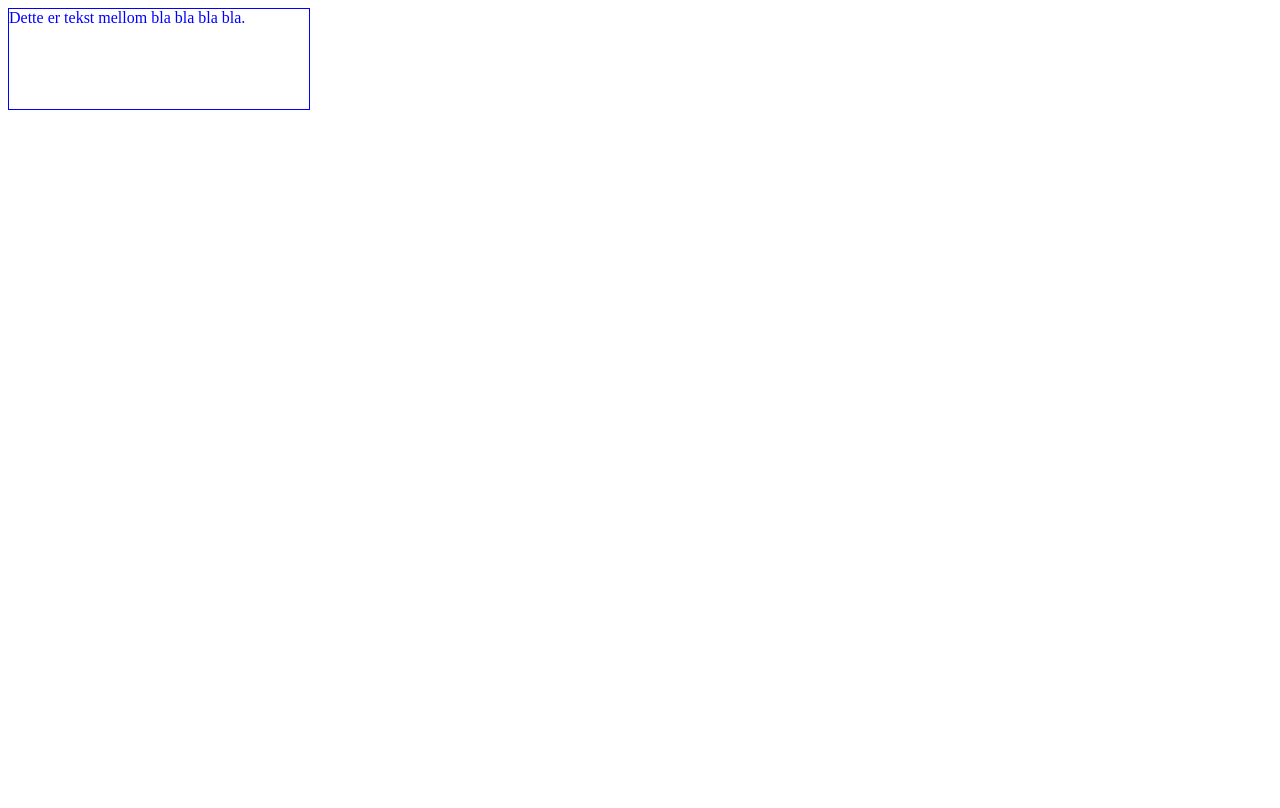
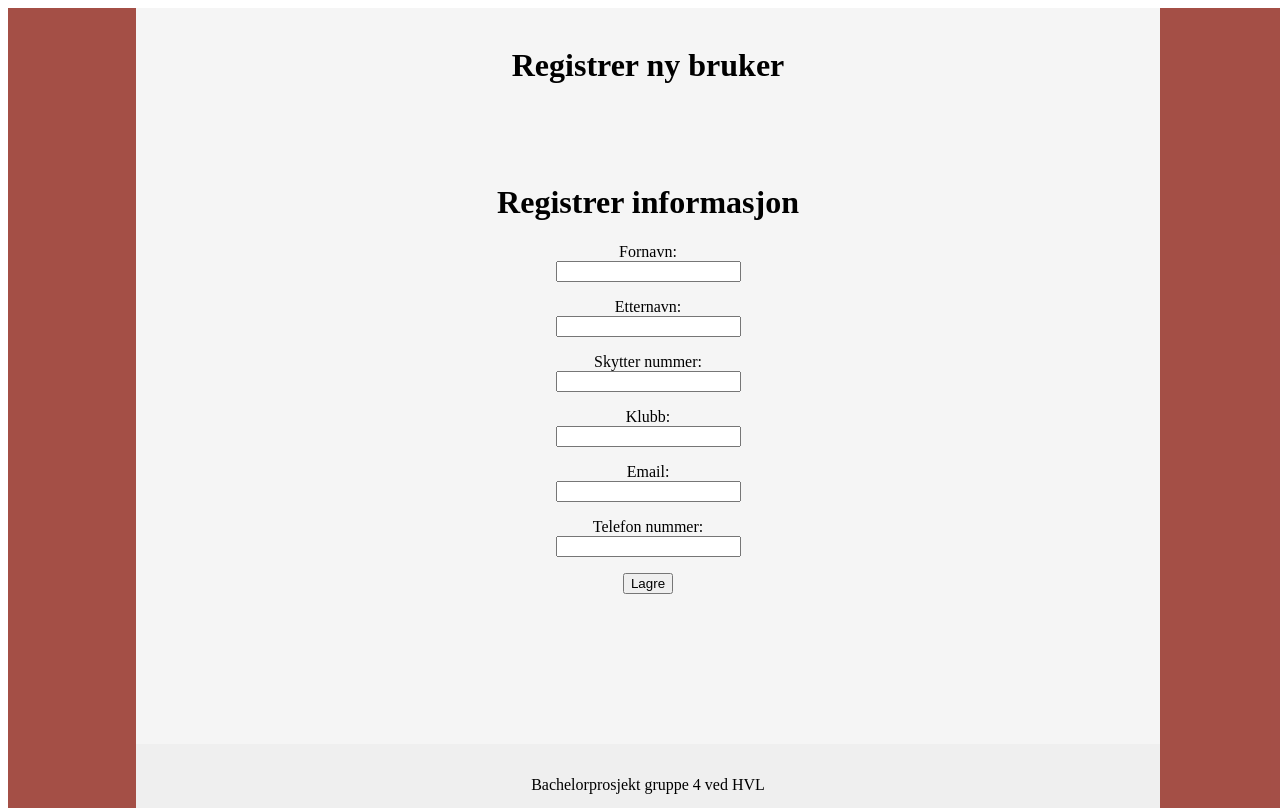
Before and after one commit to Michelsen93/ShootApp_web, a plain HTML site: page NyBruker.html in a window 1280 px wide. Drawn offline with Linux system fonts and the light colour scheme.

Commit message:
Bruker lagret side, ny bruker side, forsøk på footer

```diff
--- a/NyBruker.html
+++ b/NyBruker.html
@@ -6,8 +6,34 @@
     <title>Registrer ny bruker</title>
 </head>
 <body>
-    <div class="div1">
-        Dette er tekst mellom bla bla bla bla.
+<div class="outerBackground">
+
+    <div class="innerBackground">
+
+        <div class="headline">
+            <br>
+            <h1>Registrer ny bruker</h1>
+        </div>
+
+        <div class="loggInn">
+            <h1>Registrer informasjon</h1>
+            <p>Fornavn: <br> <input type="text" name="fornavn"></p>
+            <p>Etternavn: <br> <input type="text" name="etternavn"></p>
+            <p>Skytter nummer: <br> <input type="text" name="skytter_id"></p>
+            <p>Klubb: <br> <input type="text" name="klubb"></p>
+            <p>Email: <br> <input type="text" name="email"></p>
+            <p>Telefon nummer: <br> <input type="text" name="tlfnr"></p>
+            <form method="POST" action="BrukerLagret.html">
+                <button type="submit">Lagre</button>
+            </form>
+
+        </div>
+
+        <div class="footer">
+            <p>Bachelorprosjekt gruppe 4 ved HVL</p>
+        </div>
+
     </div>
+</div>
 </body>
 </html>
--- a/stylesheet.css
+++ b/stylesheet.css
@@ -1,6 +1,7 @@
 
 /*Logg inn siden*/
 .outerBackground{
+    vertical-align: top;
     position: absolute;
     height: 100%;
     width:100%;
@@ -40,3 +41,14 @@
     border: 1px solid blue;
     color: blue;
 }
+/*  Tenker en footer er kult å ha, men sliter med at den ikke går over noe annet */
+.footer{
+    height: 4%;
+    position: absolute;
+    right: 0;
+    bottom: 0;
+    left: 0;
+    padding: 1rem;
+    background-color: #efefef;
+    text-align: center;
+}
```
Also changed, not shown: BrukerLagret.html (added, +21 -0 lines), index.html (+3 -1 lines).
